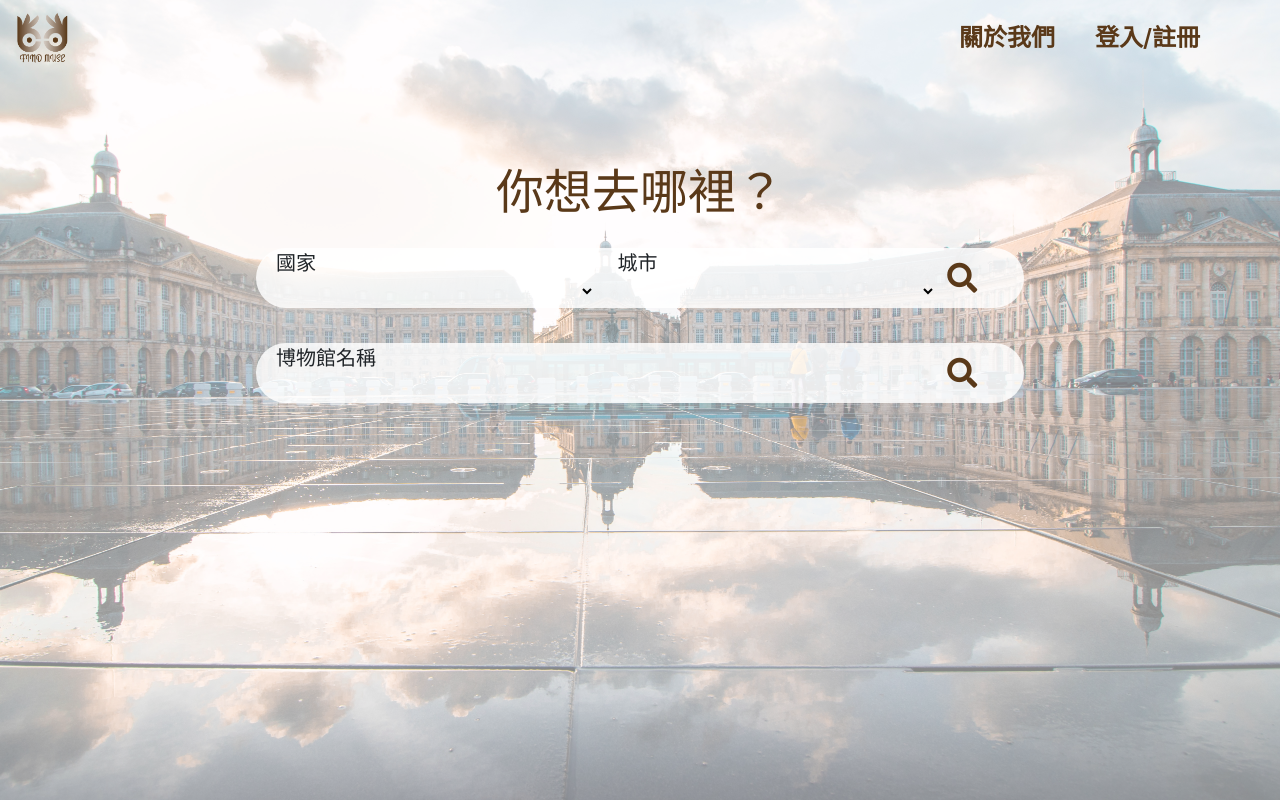
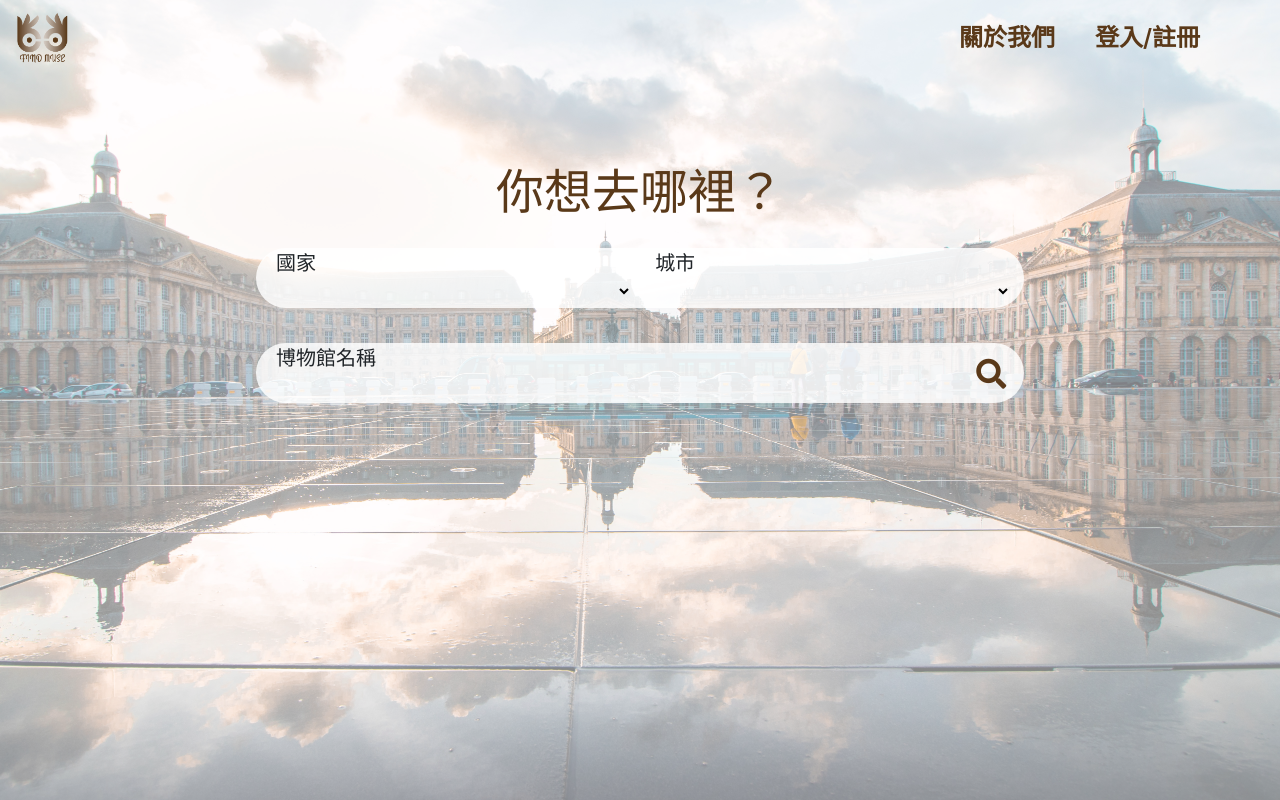
Before and after one commit to jimmyliaoviva/MuseumDjango, a Django app: page / in a window 1280 px wide. Run offline with Django 3.2, Linux system fonts and the light colour scheme; tables that the repository leaves empty hold one stand-in row (values such as "Sample post"); lists and menus that the app fills with data are empty; some libraries are stand-ins or nearby versions.

Commit message:
fix index frontend

```diff
--- a/static/css/index.css
+++ b/static/css/index.css
@@ -44,7 +44,7 @@ nav h4 {
 }
 
 .countryWrapper {
-    width: 90%;
+    width: 100%;
     text-align: left;
 }
 
@@ -81,7 +81,7 @@ input:focus {
 }
 
 .museumWrapper {
-    width: 90%;
+    width: 93%;
     height: 96px;
     text-align: left;
 }
@@ -98,6 +98,8 @@ input:focus {
     line-height: 60px;
     color: #5A3919;
     font-size: 3em;
+    border: none;
+    background-color: transparent;
 }
 
 #loginPop {
--- a/templates/index.html
+++ b/templates/index.html
@@ -42,6 +42,7 @@
     {#    遮罩#}
     <div class="mask"></div>
     <div class="searchWrapper">
+        <form action="/museums" method="post">
             <div class="searchTitle">你想去哪裡？</div>
             <p>{{ nation }}</p>
             <div class="outerWrapper">
@@ -49,27 +50,29 @@
                     <label for="countrySearch">國家</label>
                     <label for="citySearch">城市</label>
                     <br>
-                <select name="country" class="countrySearch" id="">
+                    <select name="countrySearch" class="countrySearch" id="">
                         <option value=""></option>
                         {% for country in all_country %}
                             <option value="{{ country.nid }}">{{ country.nname }}</option>
                         {% endfor %}
                     </select>
-                <select name="city" class="citySearch" id="">
+                    <select name="citySearch" class="citySearch" id="">
                         <option value=""></option>
                     </select>
                 </div>
-            <i class="fas fa-search"></i>
+                {#            <i class="fas fa-search"></i>#}
             </div>
             <br>
             <div class="outerWrapper">
                 <div class="museumWrapper">
                     <label for="museumSearch">博物館名稱</label>
                     <br>
-                <input type="text" class="museumSearch" value=""/>
+                    <input type="text" class="museumSearch" name="museumSearch" value=""/>
                 </div>
-            <i class="fas fa-search"></i>
+                {% csrf_token %}
+                <button type="submit" class="fas fa-search"></button>
             </div>
+        </form>
     </div>
 
 
```
Lines whose indentation alone changed are shown as unchanged.
